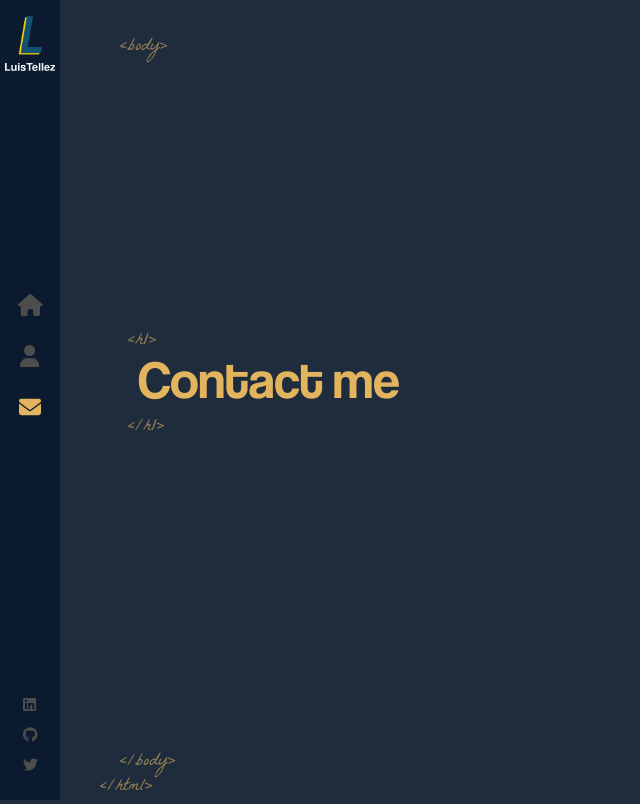
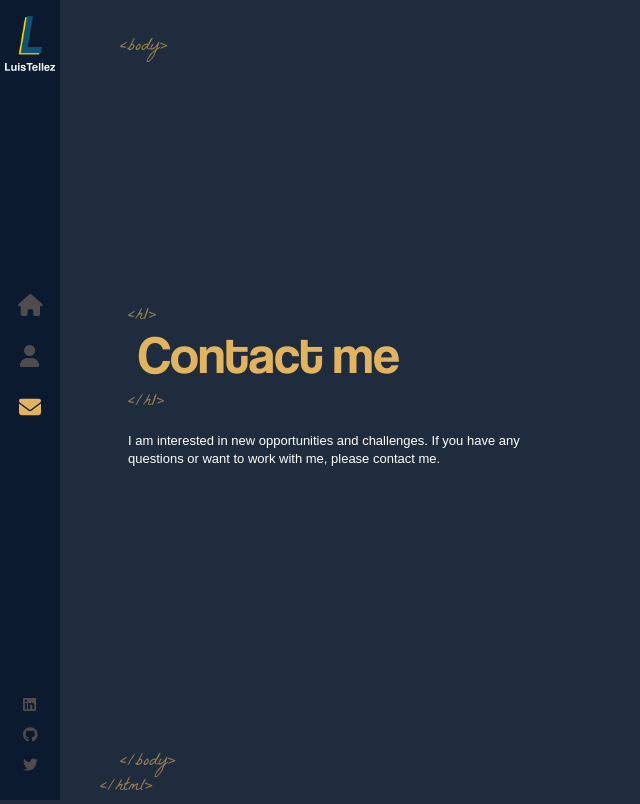
Before and after one commit to aegisnull/luistellez, a React (Create React App) app: page /contact in a window 1280 px wide. Shown: the whole page, without its empty margins (0-640 px from the left). Built offline with nearby package versions, Linux system fonts and the light colour scheme.

Commit message:
feat: add Contact component text

```diff
--- a/src/components/Contact/index.js
+++ b/src/components/Contact/index.js
@@ -22,6 +22,10 @@ const Contact = () => {
               idx={15}
             />
           </h1>
+          <p>
+            I am interested in new opportunities and challenges. If you have any
+            questions or want to work with me, please contact me.
+          </p>
         </div>
       </div>
     </>
```
